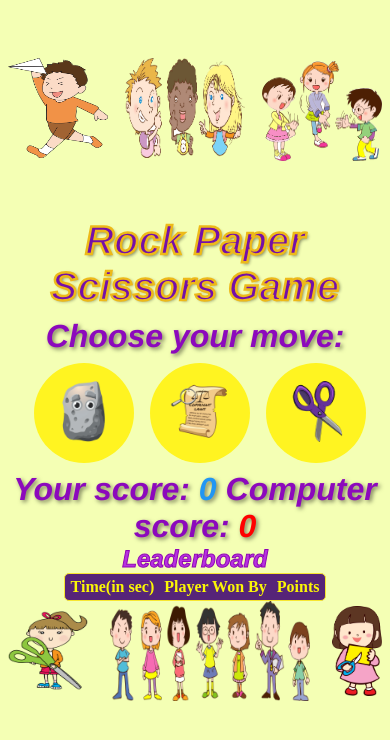
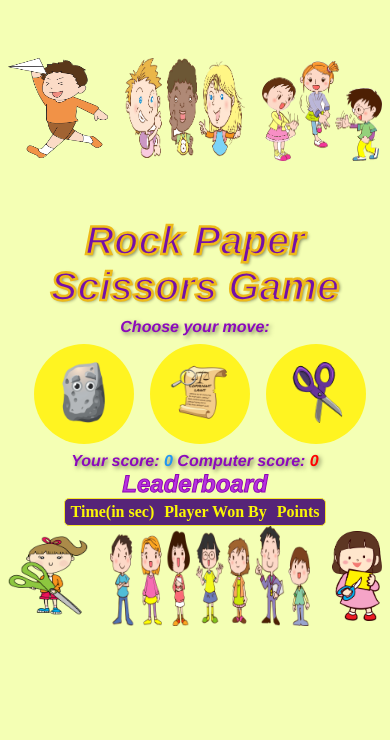
Before and after one commit to avorpitoj/Rock-Paper-Scissors-Game, a plain HTML site: page index.html in a window 390 px wide. Drawn offline with Linux system fonts and the light colour scheme.

Commit message:
Update style.css

```diff
--- a/style.css
+++ b/style.css
@@ -320,11 +320,12 @@ body::-webkit-scrollbar-track
             margin: 0.5rem; /* Reduce margin for spacing */
             width: 100px;
             height: 100px;
-
         }
-
-
-
+         p
+              {
+            font-size:1rem;
+            font-weight:600;
+              }
 }
 
 @media screen and (max-width: 768px)
```
